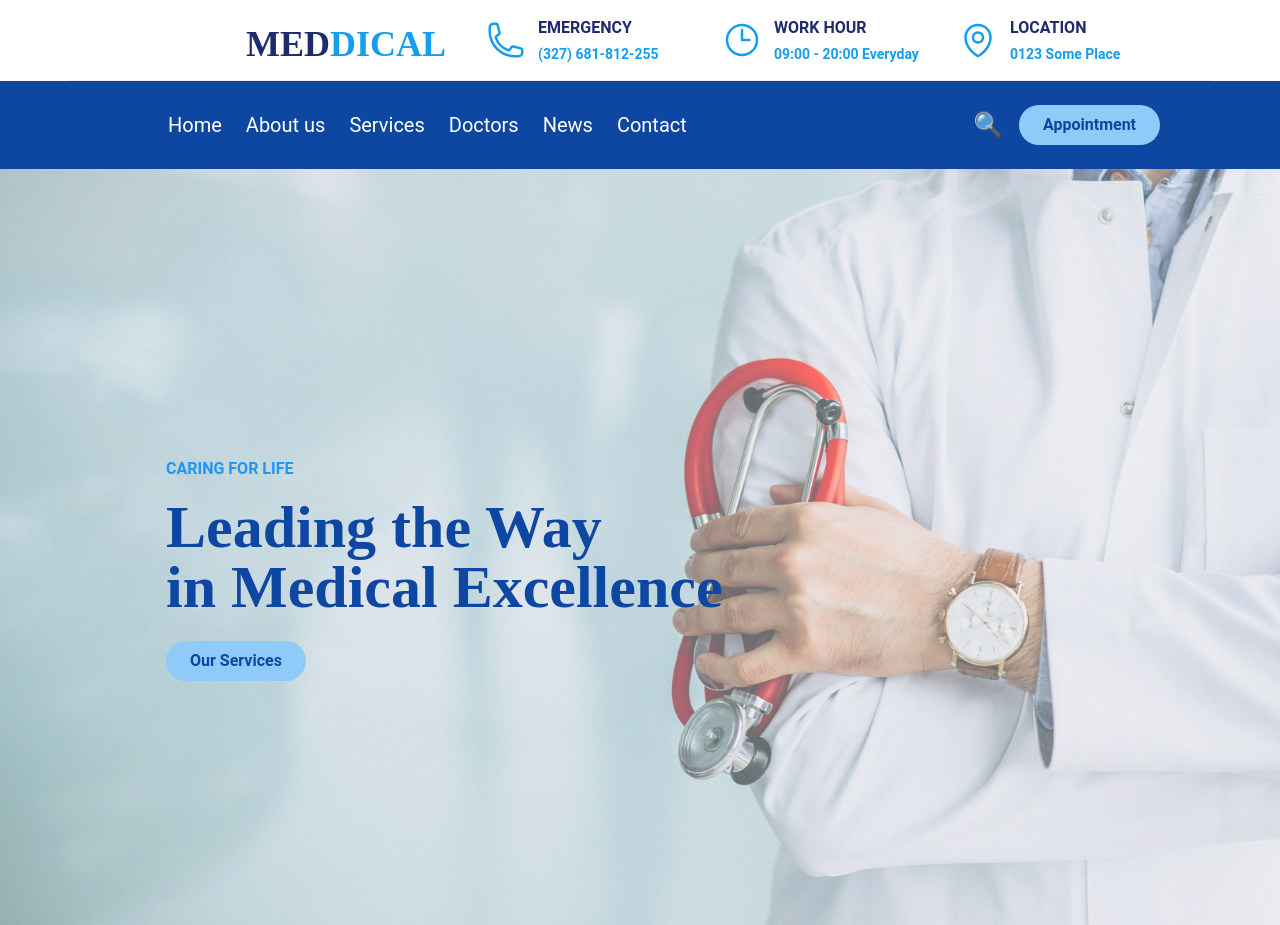
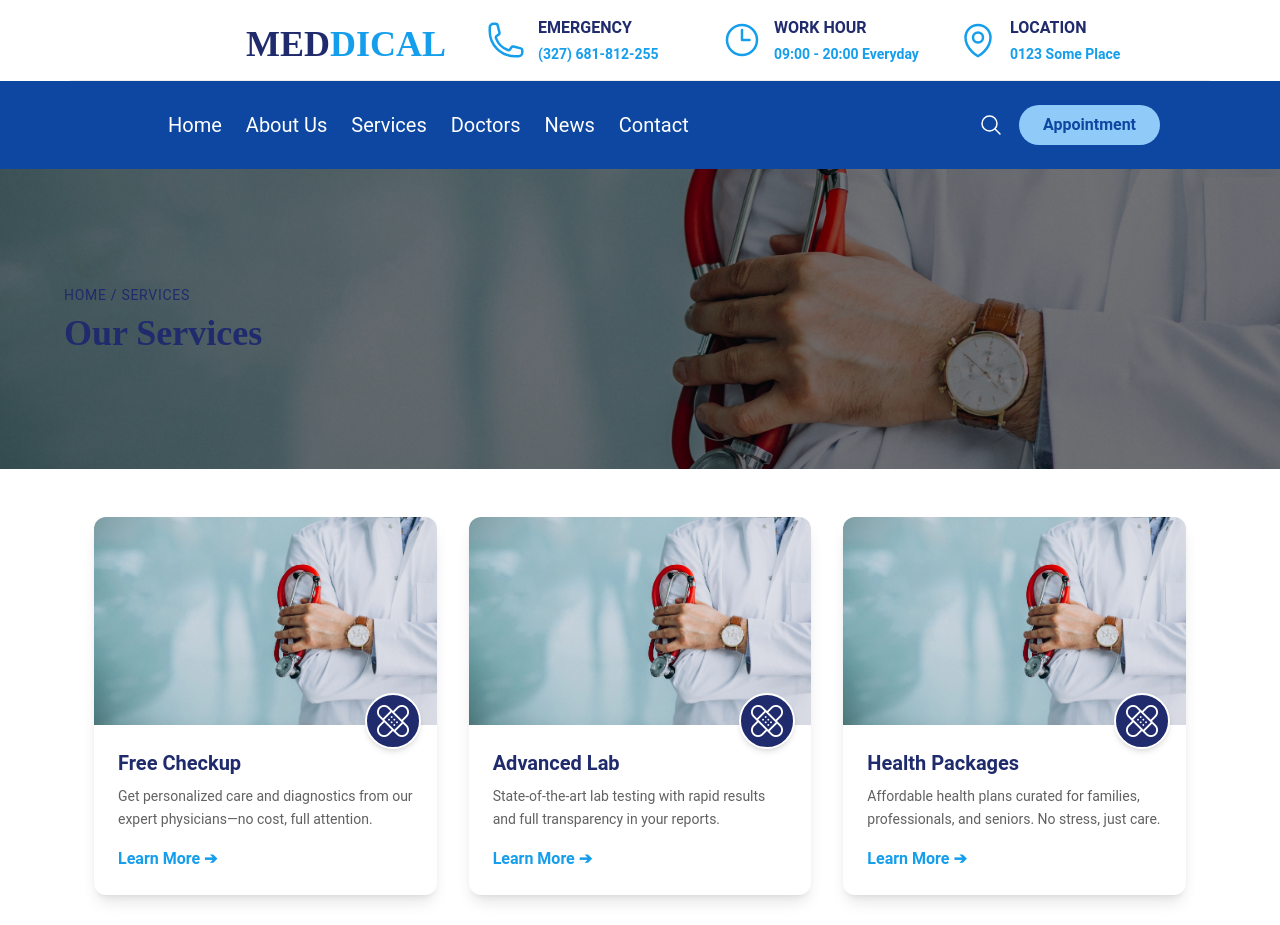
Before and after one commit to pdvladking/mern-hospital-site, a React (Vite) app in the folder client/: page /services in a window 1280 px wide. Shown: the top 925 px of the page. Built offline with nearby package versions, Linux system fonts and the light colour scheme.

Commit message:
Advanced frontend

```diff
--- a/client/package.json
+++ b/client/package.json
@@ -15,7 +15,8 @@
     "@material-tailwind/react": "^2.1.10",
     "react": "^19.1.0",
     "react-dom": "^19.1.0",
-    "react-icons": "^5.5.0"
+    "react-icons": "^5.5.0",
+    "react-router-dom": "^7.7.0"
   },
   "devDependencies": {
     "@eslint/js": "^9.29.0",
--- a/client/src/App.jsx
+++ b/client/src/App.jsx
@@ -1,31 +1,20 @@
-import ActionButtonRow from './components/ActionButtonRow';
-import Footer from './components/Footer';
-import Header from './components/Header';
-import Hero from './components/Hero';
-import FooterCard from './components/FooterCard';
-import NewsSection from './components/NewsSection';
-import BookAppointment from './components/BookAppointment';
-import SpecialtiesSection from './components/SpecialitiesSection';
-import ServicesSection from './components/ServicesSection';
+import { ThemeProvider } from '@material-tailwind/react';
+import { BrowserRouter, Routes, Route } from 'react-router-dom';
 
-import { ThemeProvider } from '@material-tailwind/react';
-import DoctorCard from './components/DoctorCard';
-import AdvancedServicesSection from './components/AdvancedServiceSection';
+import Home from './Pages/Home';
+import Services from './Pages/Services';
+import Doctors from './Pages/Doctors';
 
 function App() {
   return (
     <ThemeProvider>
-      <Header />
-      <Hero />
-      <ActionButtonRow />
-      <ServicesSection />
-      <AdvancedServicesSection />
-      <SpecialtiesSection />
-      <BookAppointment />
-      <DoctorCard />
-      <NewsSection />
-      <FooterCard />
-      <Footer />
+      <BrowserRouter>
+        <Routes>
+          <Route path="/" element={<Home />} />
+          <Route path="/services" element={<Services />} />
+          <Route path="/doctors" element={<Doctors />} />
+        </Routes>
+      </BrowserRouter>
     </ThemeProvider>
   );
 }
--- /dev/null
+++ b/client/src/Pages/Doctors.jsx
@@ -0,0 +1,32 @@
+import Header from '../components/Header';
+import FooterCard from '../components/FooterCard';
+import Footer from '../components/Footer';
+import NewsSection from '../components/NewsSection';
+import PageHeader from '../components/PageHeader';
+import DoctorCard from '../components/DoctorCard';
+
+export default function Doctors() {
+  return (
+    <>
+      <Header />
+
+      {/* Page Banner */}
+      <PageHeader
+        breadcrumb="Home / Doctors"
+        title="Our Doctors"
+        bgImage="/banner-doctors.webp"
+      />
+
+      {/* Doctor Cards Section - First Grid */}
+      <DoctorCard />
+
+      {/* Doctor Cards Section - Second Grid */}
+      <DoctorCard />
+
+      {/* News and Footer */}
+      <NewsSection />
+      <FooterCard />
+      <Footer />
+    </>
+  );
+}
--- /dev/null
+++ b/client/src/Pages/Home.jsx
@@ -0,0 +1,43 @@
+import React from 'react';
+import {
+  Header,
+  Hero,
+  ActionButtonRow,
+  ServiceSection,
+  AdvanceServiceSection,
+  SpecialitiesSection,
+  BookAppointment,
+  DoctorCard,
+  NewsSection,
+  FooterCard,
+  Footer,
+} from '../components';
+
+export default function Home() {
+  return (
+    <>
+      {/* Top Nav & Hero */}
+      <Header />
+      <Hero />
+
+      {/* Call-to-Actions */}
+      <ActionButtonRow />
+
+      {/* Core Services */}
+      <ServiceSection />
+      <AdvanceServiceSection />
+      <SpecialitiesSection />
+
+      {/* Appointments & Team */}
+      <BookAppointment />
+      <DoctorCard />
+
+      {/* News & Info */}
+      <NewsSection />
+
+      {/* Footer Elements */}
+      <FooterCard />
+      <Footer />
+    </>
+  );
+}
--- /dev/null
+++ b/client/src/Pages/Services.jsx
@@ -0,0 +1,27 @@
+import React from 'react';
+import Header from '../components/Header';
+import PageHeader from '../components/PageHeader';
+import FooterCard from '../components/FooterCard';
+import Footer from '../components/Footer';
+import FreeCheckupCard from '../components/FreeCheckupCard';
+
+export default function Services() {
+  return (
+    <>
+      {/* Global Header */}
+      <Header />
+
+      {/* Services Banner */}
+      <PageHeader
+        title="Our Services"
+        breadcrumb="Home / Services"
+        bgImage="/images/services-hero.jpg"
+      />
+      <FreeCheckupCard />
+
+      {/* Footer Elements */}
+      <FooterCard />
+      <Footer />
+    </>
+  );
+}
--- a/client/src/components/DoctorCard.jsx
+++ b/client/src/components/DoctorCard.jsx
@@ -3,80 +3,52 @@ import { FaFacebookF, FaInstagram, FaLinkedinIn } from 'react-icons/fa';
 const DoctorSection = () => {
   return (
     <section className="px-6 py-16 bg-white dark:bg-neutral-900">
-      <h4 className="text-xl font-bold mb-10 text-center dark:text-white text-blue-500">
+      {/* Headings */}
+      <div className="text-center mb-10">
+        <h4 className="text-xl font-bold text-blue-500 dark:text-white">
           TRUSTED CARE
-        <h2 className="text-4xl font-logo text-blue-900">Our Doctors</h2>
         </h4>
+        <h2 className="text-4xl font-logo font-bold text-blue-900 dark:text-white">
+          Our Doctors
+        </h2>
+      </div>
 
+      {/* Doctor Cards Container */}
       <div className="flex flex-wrap justify-center gap-8">
-        {/* Doctor 1 */}
-        <div className="w-full sm:w-[260px] lg:w-[300px] h-[400px] rounded-xl shadow-lg overflow-hidden bg-white dark:bg-neutral-800 text-gray-800 dark:text-white flex flex-col">
+        {[1, 2, 3].map((index) => (
+          <div
+            key={index}
+            className="w-full sm:w-[260px] lg:w-[300px] h-[400px] rounded-xl shadow-lg overflow-hidden bg-white dark:bg-neutral-800 text-gray-800 dark:text-white flex flex-col"
+          >
+            {/* Image */}
             <img
               src="/stethoscope.webp"
-            alt="Doctor 1"
+              alt={`Doctor ${index}`}
               className="w-full h-[60%] object-cover"
             />
+
+            {/* Card Body */}
             <div className="h-[40%] px-4 py-3 flex flex-col items-center justify-between">
+              {/* Info */}
               <div className="text-center">
                 <h3 className="text-base font-semibold">Doctor's Name</h3>
                 <p className="text-sm font-medium text-blue-500">NEUROLOGY</p>
               </div>
+
+              {/* Social Icons */}
               <div className="flex gap-4 mt-2">
                 <FaLinkedinIn className="text-xl text-gray-700 dark:text-white hover:text-blue-600" />
                 <FaFacebookF className="text-xl text-gray-700 dark:text-white hover:text-blue-600" />
                 <FaInstagram className="text-xl text-gray-700 dark:text-white hover:text-pink-500" />
               </div>
-            <button className="w-full h-full mt-3 px-4 py-2 text-sm bg-blue-900 text-white rounded hover:bg-blue-700 transition">
+
+              {/* Button */}
+              <button className="w-full mt-3 px-4 py-2 text-sm bg-blue-900 text-white rounded hover:bg-blue-700 transition">
                 View Profile
               </button>
             </div>
           </div>
-
-        {/* Doctor 2 */}
-        <div className="w-full sm:w-[260px] lg:w-[300px] h-[400px] rounded-xl shadow-lg overflow-hidden bg-white dark:bg-neutral-800 text-gray-800 dark:text-white flex flex-col">
-          <img
-            src="/stethoscope.webp"
-            alt="Doctor 2"
-            className="w-full h-[60%] object-cover"
-          />
-          <div className="h-[40%] px-4 py-3 flex flex-col items-center justify-between">
-            <div className="text-center">
-              <h3 className="text-base font-semibold">Doctor's Name</h3>
-              <p className="text-sm font-medium text-blue-500">NEUROLOGY</p>
-            </div>
-            <div className="flex gap-4 mt-2">
-              <FaLinkedinIn className="text-xl text-gray-700 dark:text-white hover:text-blue-600" />
-              <FaFacebookF className="text-xl text-gray-700 dark:text-white hover:text-blue-600" />
-              <FaInstagram className="text-xl text-gray-700 dark:text-white hover:text-pink-500" />
-            </div>
-            <button className="w-full h-full mt-3 px-4 py-2 text-sm bg-blue-900 text-white rounded hover:bg-blue-700 transition">
-              View Profile
-            </button>
-          </div>
-        </div>
-
-        {/* Doctor 3 */}
-        <div className="w-full sm:w-[260px] lg:w-[300px] h-[400px] rounded-xl shadow-lg overflow-hidden bg-white dark:bg-neutral-800 text-gray-800 dark:text-white flex flex-col">
-          <img
-            src="/stethoscope.webp"
-            alt="Doctor 3"
-            className="w-full h-[60%] object-cover"
-          />
-          <div className="h-[40%] px-4 py-3 flex flex-col items-center justify-between">
-            <div className="text-center">
-              <h3 className="text-base font-semibold">Doctor's Name</h3>
-              <p className="text-sm font-medium text-blue-500">NEUROLOGY</p>
-            </div>
-            <div className="flex gap-4 mt-2">
-              <FaLinkedinIn className="text-xl text-gray-700 dark:text-white hover:text-blue-600" />
-              <FaFacebookF className="text-xl text-gray-700 dark:text-white hover:text-blue-600" />
-              <FaInstagram className="text-xl text-gray-700 dark:text-white hover:text-pink-500" />
-            </div>
-            <button className="w-full h-full mt-3 px-4 py-2 text-sm bg-blue-900 text-white rounded hover:bg-blue-700 transition">
-              View Profile
-            </button>
-          </div>
-        </div>
+        ))}
       </div>
     </section>
   );
--- a/client/src/components/Footer.jsx
+++ b/client/src/components/Footer.jsx
@@ -52,15 +52,15 @@ export default function Footer() {
 
         {/* Section 4: Newsletter */}
         <div>
-          <form class="relative max-w-md mx-auto mt-10">
+          <form className="relative max-w-md mx-auto mt-10">
             <input
               type="email"
               placeholder="Enter your email address"
-              class="px-4 py-2 pr-[40px] rounded bg-blue-100 text-sm text-gray-900 placeholder-gray-600 border border-gray-400 w-full"
+              className="px-4 py-2 pr-[40px] rounded bg-blue-100 text-sm text-gray-900 placeholder-gray-600 border border-gray-400 w-full"
             />
             <button
               type="submit"
-              class="absolute top-1/2 right-3 translate-y-[-50%] text-blue-600 text-sm"
+              className="absolute top-1/2 right-3 translate-y-[-50%] text-blue-600 text-sm"
             >
               <FaTelegramPlane />
             </button>
--- a/client/src/components/FooterCard.jsx
+++ b/client/src/components/FooterCard.jsx
@@ -10,10 +10,12 @@ const FooterCard = () => {
     <section className="bg-white dark:bg-neutral-900 px-4 py-12">
       {/* Heading Block */}
       <div className="text-center mb-8">
-        <h4 className="text-xl font-bold mb-10 text-center dark:text-white text-blue-500">
+        <h4 className="text-xl font-bold mb-2 dark:text-white text-blue-500">
           GET IN TOUCH
-          <h2 className="text-4xl font-logo text-blue-900">Contact</h2>
         </h4>
+        <h2 className="text-4xl font-logo font-bold text-blue-900 dark:text-white">
+          Contact
+        </h2>
       </div>
 
       {/* Cards Container */}
--- /dev/null
+++ b/client/src/components/FreeCheckupCard.jsx
@@ -0,0 +1,82 @@
+export default function FreeCheckupCard() {
+  const cards = [
+    {
+      title: 'Free Checkup',
+      image: '/stethoscope.webp',
+      description:
+        'Get personalized care and diagnostics from our expert physicians—no cost, full attention.',
+    },
+    {
+      title: 'Advanced Lab',
+      image: '/stethoscope.webp',
+      description:
+        'State-of-the-art lab testing with rapid results and full transparency in your reports.',
+    },
+    {
+      title: 'Health Packages',
+      image: '/stethoscope.webp',
+      description:
+        'Affordable health plans curated for families, professionals, and seniors. No stress, just care.',
+    },
+    {
+      title: 'Emergency Support',
+      image: '/stethoscope.webp',
+      description:
+        '24/7 emergency care with fast ambulance dispatch and trained trauma staff.',
+    },
+    {
+      title: 'Telemedicine',
+      image: '/stethoscope.webp',
+      description:
+        'Virtual appointments from the comfort of your home, across any device.',
+    },
+    {
+      title: 'Pediatric Care',
+      image: '/stethoscope.webp',
+      description:
+        'Compassionate care for your children, from newborns to teens.',
+    },
+  ];
+
+  return (
+    <section className="max-w-screen-xl mx-auto px-6 py-12">
+      <div className="grid gap-8 sm:grid-cols-2 lg:grid-cols-3">
+        {cards.map((card, index) => (
+          <div
+            key={index}
+            className="bg-white rounded-xl shadow-lg overflow-hidden"
+          >
+            {/* Image block with patch icon */}
+            <div className="relative">
+              <img
+                src={card.image}
+                alt={card.title}
+                className="w-full h-52 object-cover"
+              />
+              <div className="absolute -bottom-6 right-4 w-14 h-14 bg-[#1F2B6C] rounded-full flex items-center justify-center shadow-md border-2 border-white z-10">
+                <img
+                  src="/patch.png"
+                  alt="Bandage Icon"
+                  className="w-8 h-8 object-contain invert"
+                />
+              </div>
+            </div>
+
+            {/* Card content */}
+            <div className="p-6 pt-6">
+              <h2 className="text-xl font-bold text-[#1F2B6C] mb-2">
+                {card.title}
+              </h2>
+              <p className="text-gray-700 text-sm leading-relaxed">
+                {card.description}
+              </p>
+              <button className="mt-4 text-[#159EEC] font-semibold hover:underline">
+                Learn More ➔
+              </button>
+            </div>
+          </div>
+        ))}
+      </div>
+    </section>
+  );
+}
--- a/client/src/components/Header.jsx
+++ b/client/src/components/Header.jsx
@@ -1,3 +1,5 @@
+import React from 'react';
+import { Link } from 'react-router-dom';
 import {
   PhoneIcon,
   ClockIcon,
@@ -61,19 +63,55 @@ const Header = () => {
 
       {/* Navigation Bar */}
       <nav className="flex items-center justify-start gap-10 bg-blue-900 p-6 ">
-        {/* Navigation Links*/}
+        {/* Navigation Links */}
         <ul className="flex items-center space-x-6 pl-36">
-          <li className="text-white text-xl">Home</li>
-          <li className="text-white text-xl">About us</li>
-          <li className="text-white text-xl">Services</li>
-          <li className="text-white text-xl">Doctors</li>
-          <li className="text-white text-xl">News</li>
-          <li className="text-white text-xl">Contact</li>
+          <li>
+            <Link to="/" className="text-white text-xl hover:text-blue-200">
+              Home
+            </Link>
+          </li>
+          <li>
+            <Link
+              to="/about"
+              className="text-white text-xl hover:text-blue-200"
+            >
+              About Us
+            </Link>
+          </li>
+          <li>
+            <Link
+              to="/services"
+              className="text-white text-xl hover:text-blue-200"
+            >
+              Services
+            </Link>
+          </li>
+          <li>
+            <Link
+              to="/doctors"
+              className="text-white text-xl hover:text-blue-200"
+            >
+              Doctors
+            </Link>
+          </li>
+          <li>
+            <Link to="/news" className="text-white text-xl hover:text-blue-200">
+              News
+            </Link>
+          </li>
+          <li>
+            <Link
+              to="/contact"
+              className="text-white text-xl hover:text-blue-200"
+            >
+              Contact
+            </Link>
+          </li>
         </ul>
 
-        {/*Search icon + CTA*/}
+        {/* Search icon + CTA */}
         <div className="flex items-center gap-4 ml-auto mr-24">
-          <button className="text-2xl">🔍</button>
+          <MagnifyingGlassIcon className="h-6 w-6 text-white cursor-pointer" />
           <button className="bg-blue-200 px-6 py-2 text-blue-900 rounded-full hover:bg-blue-500 font-semibold">
             Appointment
           </button>
--- /dev/null
+++ b/client/src/components/PageHeader.jsx
@@ -0,0 +1,21 @@
+const PageHeader = ({ title, breadcrumb, bgImage }) => {
+  return (
+    <section
+      className="relative w-full h-[300px] bg-cover bg-center flex items-center"
+      style={{ backgroundImage: `url(stethoscope.webp)` }}
+    >
+      {/* Overlay */}
+      <div className="absolute inset-0 bg-black/50"></div>
+
+      {/* Text Block */}
+      <div className="relative z-10 px-6 md:px-16 text-white">
+        <p className="text-sm uppercase mb-2 tracking-wider text-[#1F2B6C]">
+          {breadcrumb}
+        </p>
+        <h1 className="text-4xl font-bold font-logo text-[#1F2B6C]">{title}</h1>
+      </div>
+    </section>
+  );
+};
+
+export default PageHeader;
```
Also changed, not shown: client/src/components/index.js (added, +11 -0 lines), client/public/patch.png (added), 1 other file (tests, documents, lock files or other folders). Lines whose indentation alone changed are shown as unchanged.
